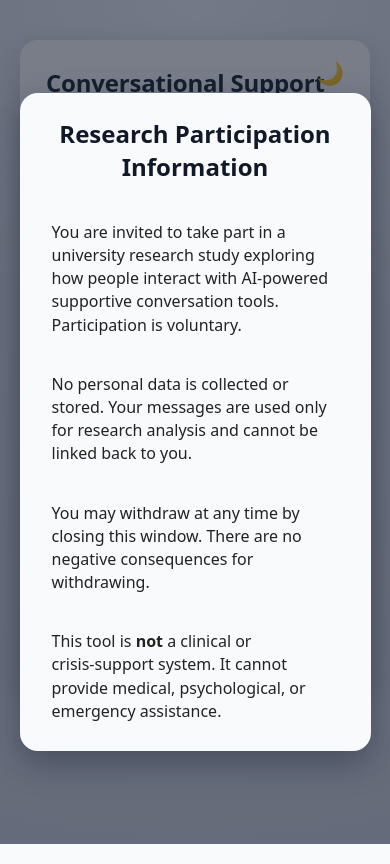
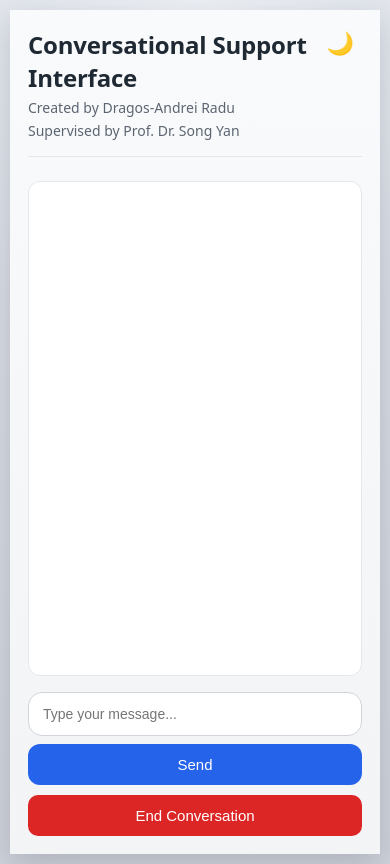
Before and after one commit to drradu1/Conversational-Support-Chatbot, a Flask app: page / in a window 390 px wide. Run offline with Flask 3, Linux system fonts and the light colour scheme.

Commit message:
Add phone UI option and End Conversation confirmation button

```diff
--- a/static/script.js
+++ b/static/script.js
@@ -89,19 +89,37 @@ function sendMessage() {
     });
 }
 
+// END CONVERSATION — now opens confirmation modal
 endConversationBtn.addEventListener("click", () => {
+    document.getElementById("confirm-end-modal").classList.remove("hidden");
+});
+
+// CONFIRM END
+document.getElementById("confirm-end").addEventListener("click", () => {
+
+    // Close modal
+    document.getElementById("confirm-end-modal").classList.add("hidden");
+
+    // End session on backend
     fetch("https://conversational-support-chatbot-9d5s.onrender.com/end_session", {
         method: "POST",
         headers: { "Content-Type": "application/json" },
         body: JSON.stringify({ session_id: sessionId })
     });
 
+    // Hide chat UI
     document.getElementById("messages").style.display = "none";
     document.getElementById("input-area").style.display = "none";
     endConversationBtn.style.display = "none";
 
+    // Show session ended + feedback modal
     sessionEnded.classList.remove("hidden");
     feedbackModal.classList.remove("hidden");
+});
+
+// CANCEL END
+document.getElementById("cancel-end").addEventListener("click", () => {
+    document.getElementById("confirm-end-modal").classList.add("hidden");
 });
 
 submitFeedbackBtn.addEventListener("click", () => {
--- a/static/style.css
+++ b/static/style.css
@@ -377,3 +377,59 @@ body.dark #feedback-thankyou {
 #disclaimer-modal .modal-content button {
     margin-top: 14px !important;
 }
+
+/* -------------------------------------- */
+/* MOBILE RESPONSIVE LAYOUT (Phones)      */
+/* -------------------------------------- */
+
+@media (max-width: 600px) {
+
+    body {
+        padding: 10px;
+        align-items: stretch;
+    }
+
+    #chat-shell {
+        max-width: 100%;
+        width: 100%;
+    }
+
+    #chat-container {
+        width: 100%;
+        height: 100vh;
+        border-radius: 0;
+        padding: 18px;
+    }
+
+    #messages {
+        padding: 10px;
+        font-size: 14px;
+    }
+
+    #input-area {
+        flex-direction: column;
+        gap: 8px;
+    }
+
+    #send-btn {
+        width: 100%;
+        padding: 12px;
+        font-size: 15px;
+    }
+
+    .end-btn {
+        width: 100%;
+        padding: 12px;
+        font-size: 15px;
+    }
+
+    .modal-content {
+        width: 90% !important;
+        max-height: 80vh !important;
+        padding: 20px !important;
+    }
+
+    #feedback-content {
+        width: 95% !important;
+    }
+}
--- a/templates/index.html
+++ b/templates/index.html
@@ -122,5 +122,18 @@
   </div>
 </div>
 
+<!-- CONFIRM END MODAL -->
+<div id="confirm-end-modal" class="modal hidden">
+  <div class="modal-content">
+    <h2>End Conversation?</h2>
+    <p>Are you sure you want to end this conversation?</p>
+
+    <div style="display: flex; gap: 12px; justify-content: center; margin-top: 10px;">
+      <button id="cancel-end" class="submit-btn" style="background: #6b7280;">Cancel</button>
+      <button id="confirm-end" class="submit-btn" style="background: #dc2626;">End</button>
+    </div>
+  </div>
+</div>
+
 </body>
 </html>
```
